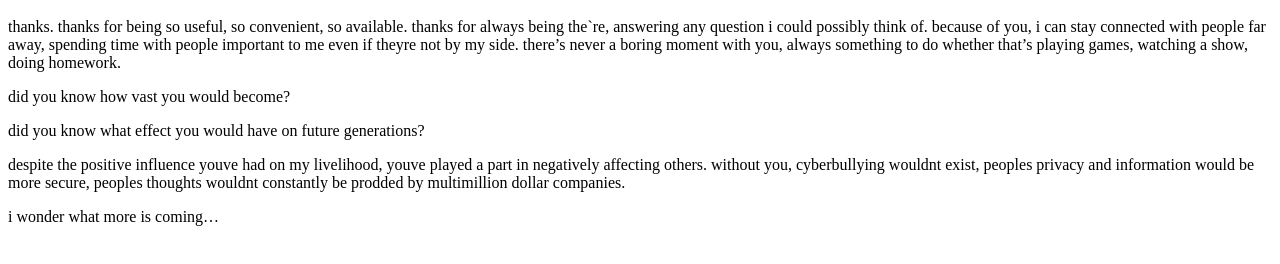
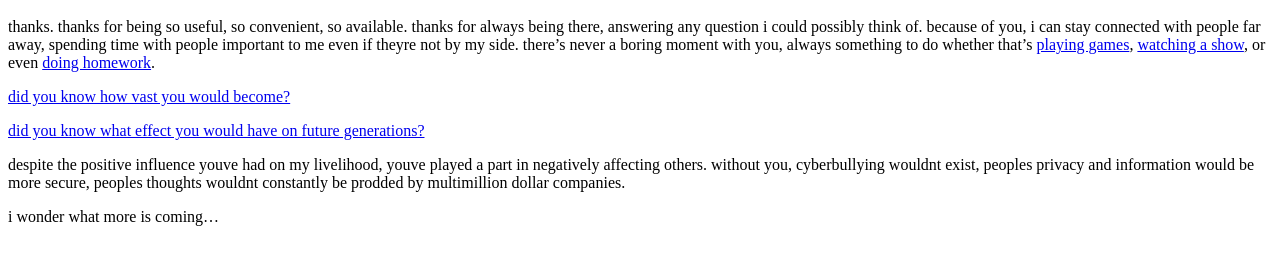
Before and after one commit to dianachu0209/letter-to-internet, a plain HTML site: page index.html in a window 1280 px wide. Shown: the part 48-312 px from the top of the page. Drawn offline with Linux system fonts and the light colour scheme.

Commit message:
added hyperlinks

```diff
--- a/index.html
+++ b/index.html
@@ -3,18 +3,18 @@
     dear internet,
   </h1>
   <p>
-  thanks. thanks for being so useful, so convenient, so available. thanks for always being the`re, answering any question i could possibly think of. because of you, i can stay connected with people far away, spending time with people important to me even if theyre not by my side. there’s never a boring moment with you, always something to do whether that’s playing games, watching a show, doing homework.
+    thanks. thanks for being so useful, so convenient, so available. thanks for always being there, answering any question i could possibly think of. because of you, i can stay connected with people far away, spending time with people important to me even if theyre not by my side. there’s never a boring moment with you, always something to do whether that’s <a href="https://www.leagueoflegends.com/en-us/download/" target="_blank">playing games</a>, <a href="https://www.netflix.com/" target="_blank">watching a show</a>, or even <a href="https://canvas.uchicago.edu/" target="_blank">doing homework</a>.
   </p>
   <p>
-  did you know how vast you would become?
+    <a href="https://www.worldwidewebsize.com/" target="_blank">did you know how vast you would become?</a>
   </p>
   <p>
-  did you know what effect you would have on future generations?
+    <a href="https://pmc.ncbi.nlm.nih.gov/articles/PMC7766706/" target="_blank">did you know what effect you would have on future generations?</a>
   </p>
   <p>
-  despite the positive influence youve had on my livelihood, youve played a part in negatively affecting others. without you, cyberbullying wouldnt exist, peoples privacy and information would be more secure, peoples thoughts wouldnt constantly be prodded by multimillion dollar companies.
+    despite the positive influence youve had on my livelihood, youve played a part in negatively affecting others. without you, cyberbullying wouldnt exist, peoples privacy and information would be more secure, peoples thoughts wouldnt constantly be prodded by multimillion dollar companies.
   </p>
   <p>
-  i wonder what more is coming…
+    i wonder what more is coming…
   </p>
 </body>
```
